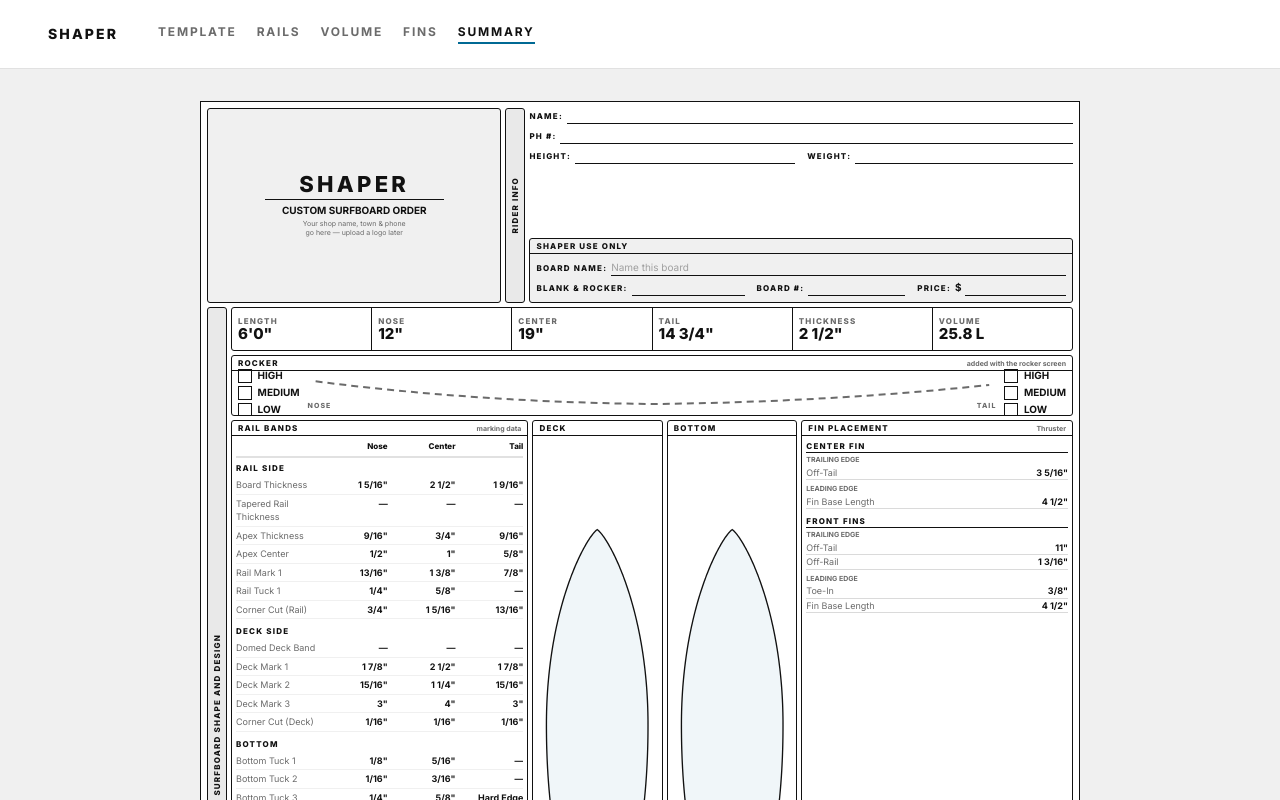
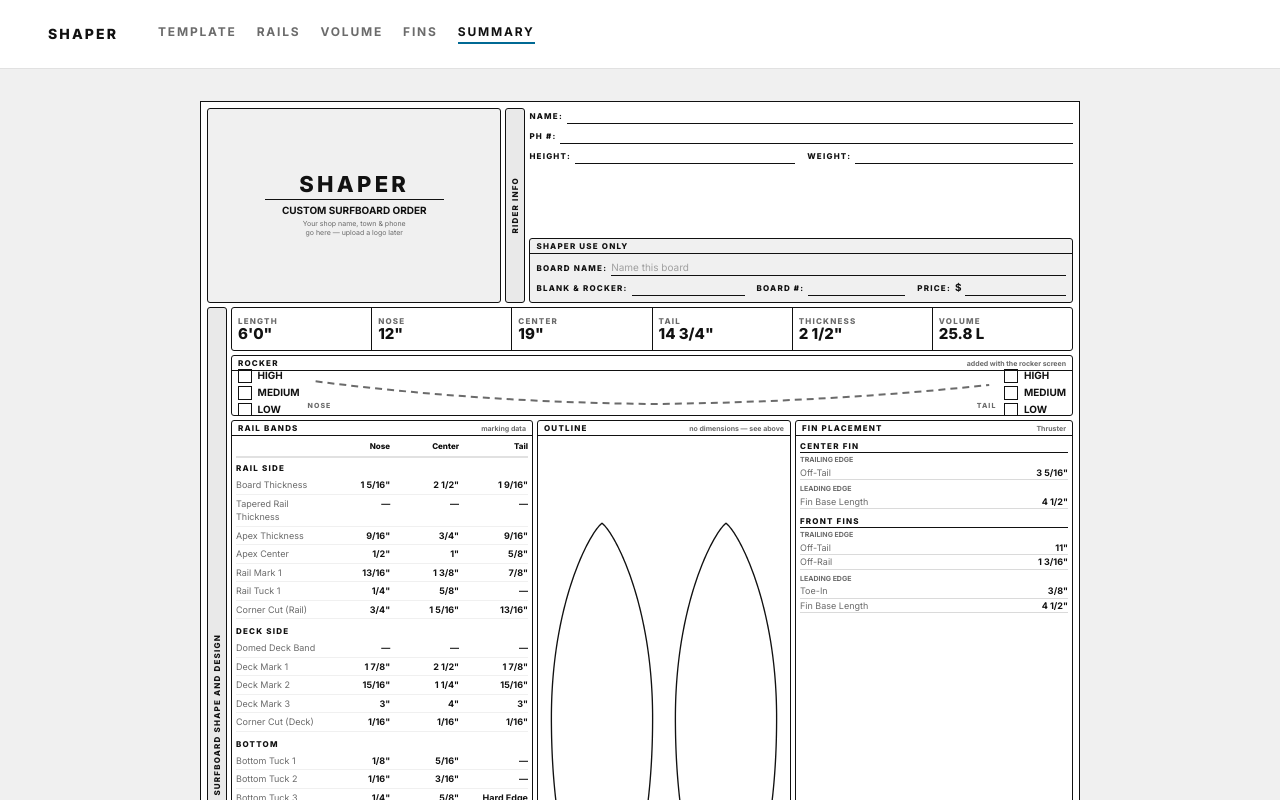
Before and after one commit to cpktoes/shaper, a Next.js app: page /design/summary in a window 1280 px wide. Built offline with nearby package versions, Linux system fonts and the light colour scheme.

Commit message:
feat(summary): draw deck and bottom in one unfilled outline panel

```diff
--- a/components/summary/order-form-primitives.tsx
+++ b/components/summary/order-form-primitives.tsx
@@ -10,7 +10,7 @@
  * be re-proportioned by editing this file instead of forty class strings.
  */
 
-import type { ReactNode } from "react";
+import type { CSSProperties, ReactNode } from "react";
 import { cn } from "@/lib/utils";
 
 /**
@@ -26,6 +26,7 @@ export function FormBox({
   captionRight,
   className,
   bodyClassName,
+  style,
   children,
 }: {
   caption?: string;
@@ -34,10 +35,15 @@ export function FormBox({
   captionRight?: ReactNode;
   className?: string;
   bodyClassName?: string;
+  /** Escape hatch for per-panel CSS custom properties — the outline panel uses it to switch off
+   * `--outline-board-fill` for the drawings inside it. Not for one-off layout: that belongs in
+   * `className`. */
+  style?: CSSProperties;
   children?: ReactNode;
 }) {
   return (
     <div
+      style={style}
       className={cn(
         "flex min-h-0 min-w-0 flex-col overflow-hidden rounded-[3px] border border-surf-black",
         className,
--- a/components/summary/order-form.tsx
+++ b/components/summary/order-form.tsx
@@ -31,7 +31,7 @@
  * viewport, the layout it measures is the layout that prints.
  */
 
-import type { ReactNode } from "react";
+import type { CSSProperties, ReactNode } from "react";
 import { useDesign } from "@/components/design/design-store";
 import { OutlineViewer } from "@/components/outline/outline-viewer";
 import { RailDataTable } from "@/components/rails/rail-data-table";
@@ -91,21 +91,21 @@ function RockerTicks() {
   );
 }
 
-/** A board drawing panel — `DECK` or `BOTTOM`. */
-function OutlinePanel({
-  caption,
-  children,
-}: {
-  caption: string;
-  children: ReactNode;
-}) {
+/**
+ * One drawing inside the shared outline panel, captioned beneath it the way the paper muse
+ * captions its own pair.
+ */
+function OutlineHalf({ label, children }: { label: string; children: ReactNode }) {
   return (
-    <FormBox caption={caption} variant="flush" className="min-w-0 flex-1" bodyClassName="p-1">
+    <div className="flex min-h-0 min-w-0 flex-1 flex-col">
       {/* The viewer's <svg> is absolutely positioned to fill its box, so the box needs to be
           `relative` and to have a size of its own — it must never take its height from the
           drawing, or the panel would demand the drawing's full aspect ratio and inflate the row. */}
       <div className="relative min-h-0 w-full flex-1">{children}</div>
-    </FormBox>
+      <div className="flex-none pt-0.5 text-center font-display font-extrabold tracking-architectural text-surf-black uppercase order-form-caption">
+        {label}
+      </div>
+    </div>
   );
 }
 
@@ -266,13 +266,34 @@ export function OrderForm() {
                 <FormBox
                   caption="Rail Bands"
                   captionRight="marking data"
-                  className="min-w-0 flex-[2.3]"
+                  className="min-w-0 flex-[2.5]"
                   bodyClassName="p-1"
                 >
                   <RailDataTable sections={sections} compact />
                 </FormBox>
 
-                <OutlinePanel caption="Deck">
+                {/*
+                 * Deck and bottom share one box rather than taking a box each: two captions, two
+                 * borders and two sets of padding for what a shaper reads as a single pair of
+                 * views is chrome the sheet cannot spare, and the width it gives back goes to the
+                 * marking data and the fin numbers either side.
+                 *
+                 * The interior wash is off. `--outline-board-fill` is a screen affordance — the
+                 * globals.css token is already suppressed for print, on the grounds that ink
+                 * inside the outline is wasted on a template meant to be cut along and marked on.
+                 * This sheet is that template wherever it is looked at, so the override here just
+                 * brings the screen into line with what already prints, and both drawings are left
+                 * defined by their stroke alone.
+                 */}
+                <FormBox
+                  caption="Outline"
+                  captionRight="no dimensions — see above"
+                  variant="flush"
+                  className="min-w-0 flex-[2.1]"
+                  bodyClassName="flex-row gap-1 p-1"
+                  style={{ "--outline-board-fill": "transparent" } as CSSProperties}
+                >
+                  <OutlineHalf label="Deck">
                     <OutlineViewer
                       geometry={outlineGeometry}
                       outline={outline}
@@ -283,9 +304,9 @@ export function OrderForm() {
                       cropToBoard
                       hideFinMarks
                     />
-                </OutlinePanel>
+                  </OutlineHalf>
 
-                <OutlinePanel caption="Bottom">
+                  <OutlineHalf label="Bottom">
                     <OutlineViewer
                       geometry={outlineGeometry}
                       outline={outline}
@@ -294,14 +315,15 @@ export function OrderForm() {
                       cropToBoard
                       finMarks={finPlacement.marks}
                     />
-                </OutlinePanel>
+                  </OutlineHalf>
+                </FormBox>
 
                 {/* The fin numbers sit next to the drawing that carries the fin marks, so the
                     table and the picture it describes are read together. */}
                 <FormBox
                   caption="Fin Placement"
                   captionRight={finSetupLabel}
-                  className="min-w-0 flex-[2.1]"
+                  className="min-w-0 flex-[2.3]"
                   bodyClassName="gap-1 overflow-y-auto p-1"
                 >
                   <div data-print-unfold className="min-h-0 flex-1 overflow-y-auto">
```
Also changed, not shown: .planning/quick/260823-ffv-rebuild-the-summary-screen-as-a-portrait/260823-ffv-SUMMARY.md. Lines whose indentation alone changed are shown as unchanged.
